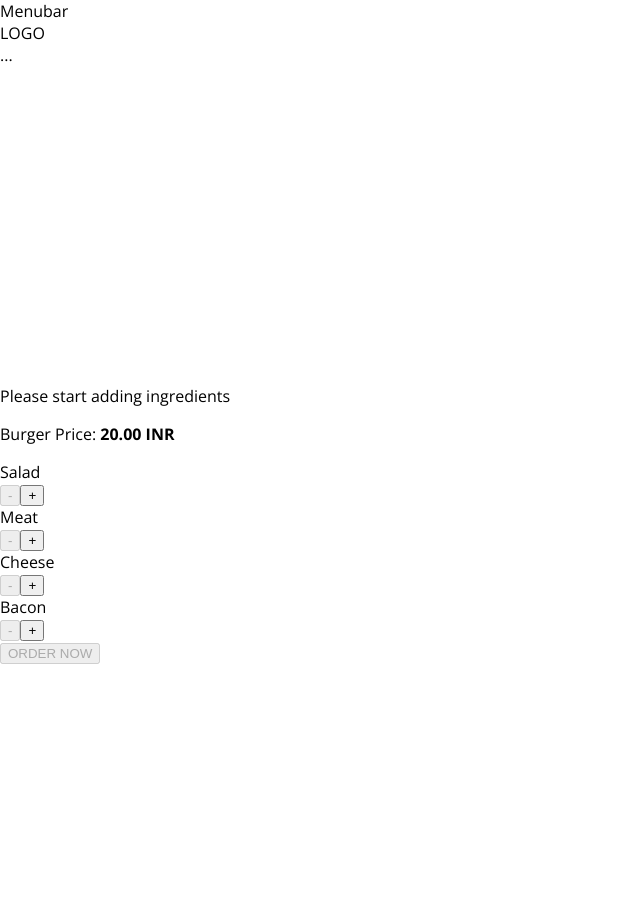
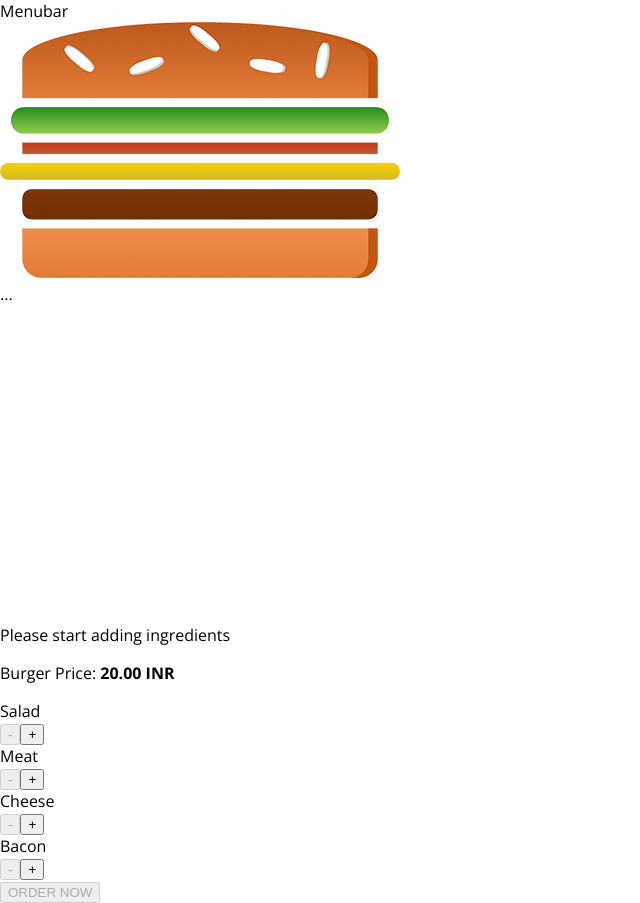
Before and after one commit to mayyu9/burger-app-web, a React app: page / in a window 1280 px wide. Shown: the whole page, without its empty margins (0-640 px from the left). Before the commit the page ends 800 px from the top, so only its background shows below. Built offline with nearby package versions, Linux system fonts and the light colour scheme.

Commit message:
Added burger logo for the toolbar

```diff
--- /dev/null
+++ b/src/components/Logo/Logo.css
@@ -0,0 +1,11 @@
+.Logo{
+    background-color: white;
+    padding: 8px;
+    height: 80%;
+    box-sizing: border-box;
+    border-radius: 5px;
+}
+
+.Logo img{
+    height: 100%;
+}
--- /dev/null
+++ b/src/components/Logo/Logo.js
@@ -0,0 +1,11 @@
+import React from 'react';
+import burgerLogo from '../../assets/images/burger-logo.png';
+import classes from './Logo.css';
+
+const Logo = (props) => (
+    <div className={classes.Logo}>
+        <img src={burgerLogo} alt="burger logo" />
+    </div>
+);
+
+export default Logo;
--- a/src/components/Navigation/Toolbar/Toolbar.js
+++ b/src/components/Navigation/Toolbar/Toolbar.js
@@ -1,12 +1,13 @@
 import React from 'react';
 import classes from './Toolbar.css';
+import Logo from '../../Logo/Logo'
 
 const Toolbar = (props) => (
     <header className={classes.Toolbar}>
         <div>
             Menubar
         </div>
-        <div>LOGO</div>
+        <Logo />
         <nav>...</nav>
     </header>
 
```
Also changed, not shown: src/assets/images/burger-logo.png (added).
